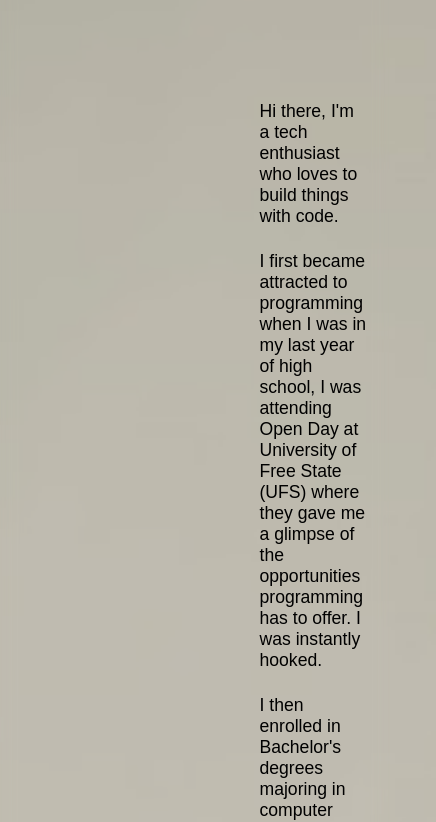
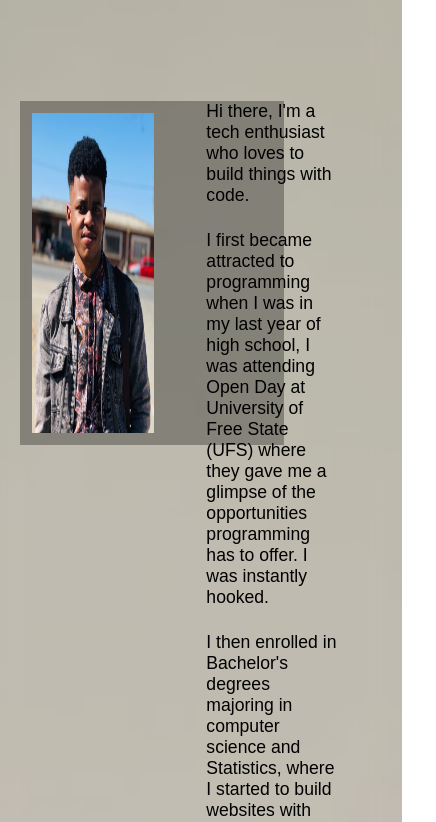
Before and after one commit to katlegomaphango/katlegomaphango.io, a plain HTML site: page kathub/index.html in a window 390 px wide. Shown: the part 941-1763 px from the top of the page, 436 px wide, since content can reach past the window. Drawn offline with Linux system fonts and the light colour scheme.

Commit message:
about tablet device media query

```diff
--- a/kathub/css/styles.css
+++ b/kathub/css/styles.css
@@ -329,6 +329,36 @@ body{
     margin: 0 4rem 1.5rem 0;
 }
 
+/* tablet about media query */
+@media screen and (max-width: 946px) {
+    .about {
+        gap: 2rem;
+        grid-template-columns: 35% 65%;
+        align-items: normal;
+    }
+    .about-left {
+        margin-left: 0;
+    }
+    .about_img {
+        height: 20rem;
+    }
+    .about_img-bg {
+        width: 16.5rem;
+        height: 21.5rem;
+    }
+    .about img {
+        height: 20rem;
+    }
+    .about_img-lg {
+        left: 0.75rem;
+        bottom: -0.75rem;
+        filter: saturate(1) brightness(1);
+    }
+    .about_img-sm {
+        display: none;
+    }
+}
+
 /* ====================== projects ============================= */
 .projects_container {
     margin-top: 10rem;
```
